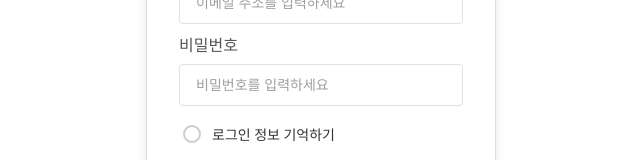
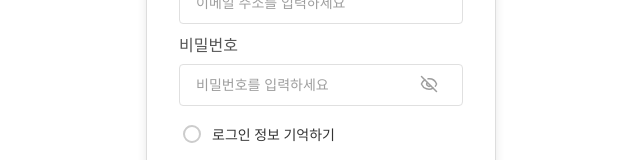
Before and after one commit to joayong202503/joayong_front, a React (Vite) app: page /login in a window 1280 px wide. Shown: the part 386-546 px from the top of the page, without its empty margins (319-959 px from the left). Built offline with nearby package versions, Linux system fonts and the light colour scheme; no server answers.

Commit message:
[feature/login] fixed issue where icons were not visible on login pages

```diff
--- a/src/pages/LoginPage.jsx
+++ b/src/pages/LoginPage.jsx
@@ -1,6 +1,6 @@
 import React, { useState, useEffect } from "react";
 import { useNavigate } from "react-router-dom";
-import { Eye, EyeOff } from "lucide-react";
+import { Eye, EyeOff, Video } from "lucide-react";
 import styles from "./LoginPage.module.scss";
 import { useDispatch, useSelector } from "react-redux";
 import { login } from "../store/slices/authSlice";
@@ -59,7 +59,7 @@ const LoginPage = () => {
   return (
     <div className={styles.container}>
       <div className={styles.logoContainer}>
-        <img src={logoImage} alt="logo사진" onClick={() => navigate('/')} />
+        <img src={logoImage} alt="logo사진" onClick={() => navigate("/")} />
       </div>
       <h2 className={styles.title}>로그인</h2>
       <form onSubmit={handleLogin} className={styles.form}>
@@ -97,7 +97,13 @@ const LoginPage = () => {
               className={styles["toggle-icon"]}
               onClick={() => setShowPassword(!showPassword)}
             >
-              {showPassword ? <EyeOff size={18} /> : <Eye size={18} />}
+              {showPassword ? (
+                <>
+                  <Eye size={18} />
+                </>
+              ) : (
+                <EyeOff size={18} />
+              )}
             </button>
           </div>
         </div>
--- a/src/pages/LoginPage.module.scss
+++ b/src/pages/LoginPage.module.scss
@@ -92,8 +92,6 @@
   display: flex;
   align-items: center;
   justify-content: center;
-  width: 24px;
-  height: 24px;
 }
 
 .btn-primary {
```
